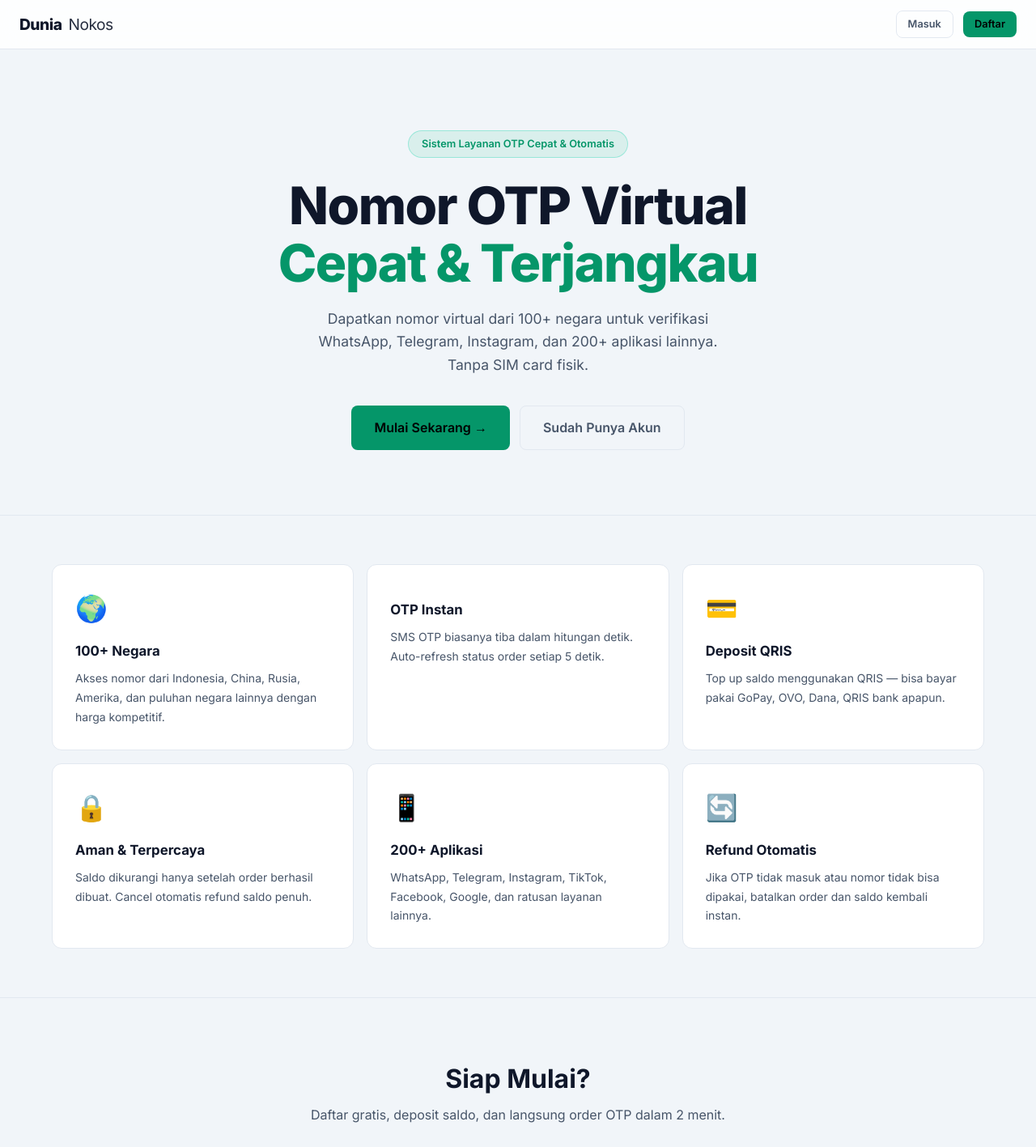
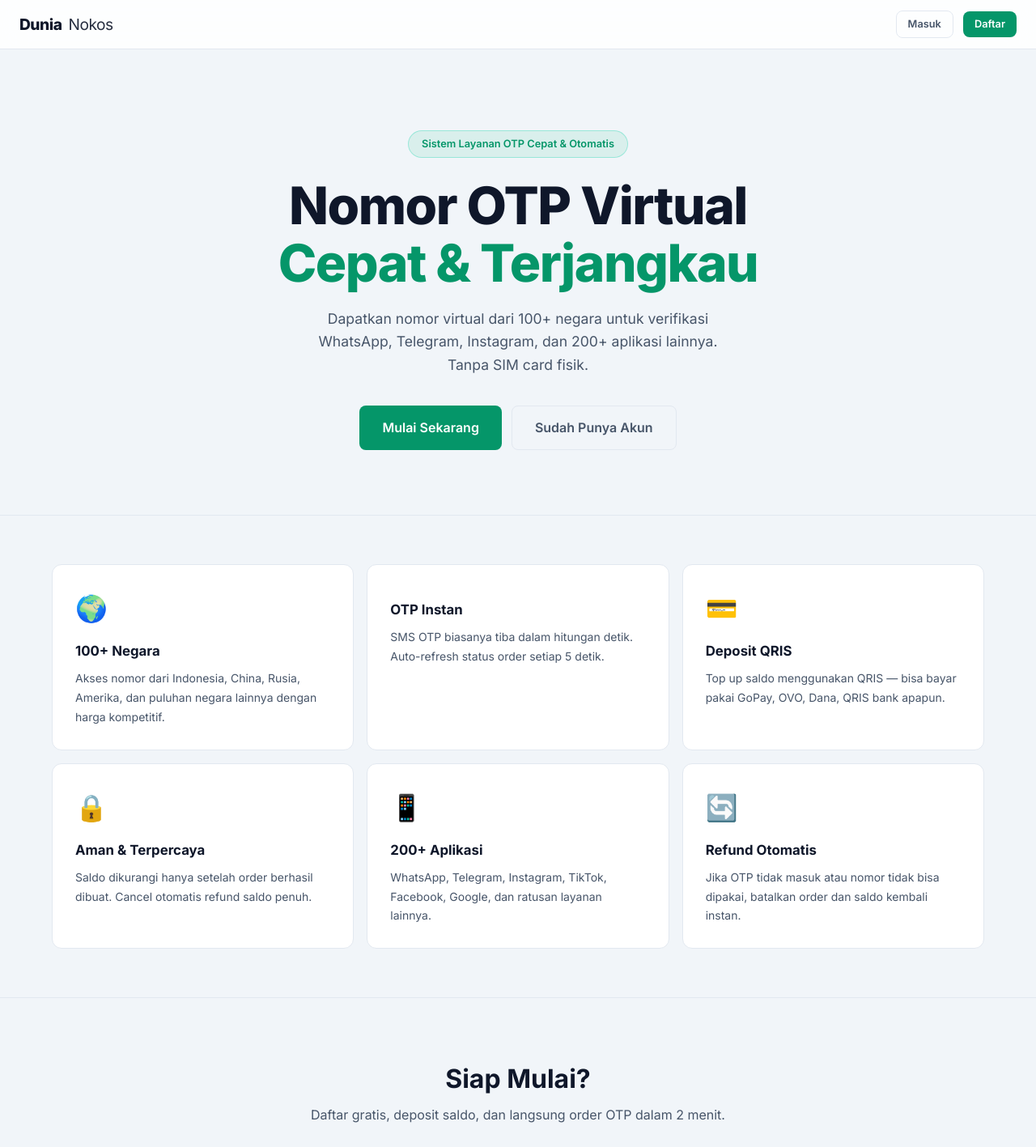
Before and after one commit to hadirm2f2250-web/symmetrical-sniffle, a Next.js app: page / in a window 1280 px wide. Shown: the top 1417 px of the page at 81% size. Built offline with nearby package versions, Linux system fonts and the light colour scheme.

Commit message:
Update button text colors to white

```diff
--- a/app/globals.css
+++ b/app/globals.css
@@ -120,7 +120,7 @@
 }
 .btn:disabled { opacity: 0.5; cursor: not-allowed; }
 .btn-primary {
-  background: var(--accent); color: #000;
+  background: var(--accent); color: #fff;
 }
 .btn-primary:hover:not(:disabled) { background: var(--accent-dim); transform: translateY(-1px); }
 .btn-secondary {
--- a/app/page.js
+++ b/app/page.js
@@ -20,7 +20,7 @@
           </p>
           <div className="hero-actions">
             <Link href="/register" className="btn btn-primary btn-lg">
-              Mulai Sekarang →
+              Mulai Sekarang
             </Link>
             <Link href="/login" className="btn btn-ghost btn-lg">
               Sudah Punya Akun
@@ -92,7 +92,7 @@
               Daftar gratis, deposit saldo, dan langsung order OTP dalam 2 menit.
             </p>
             <Link href="/register" className="btn btn-primary btn-lg">
-              Daftar Sekarang — Gratis
+              Daftar Sekarang - Gratis
             </Link>
           </div>
         </section>
```
